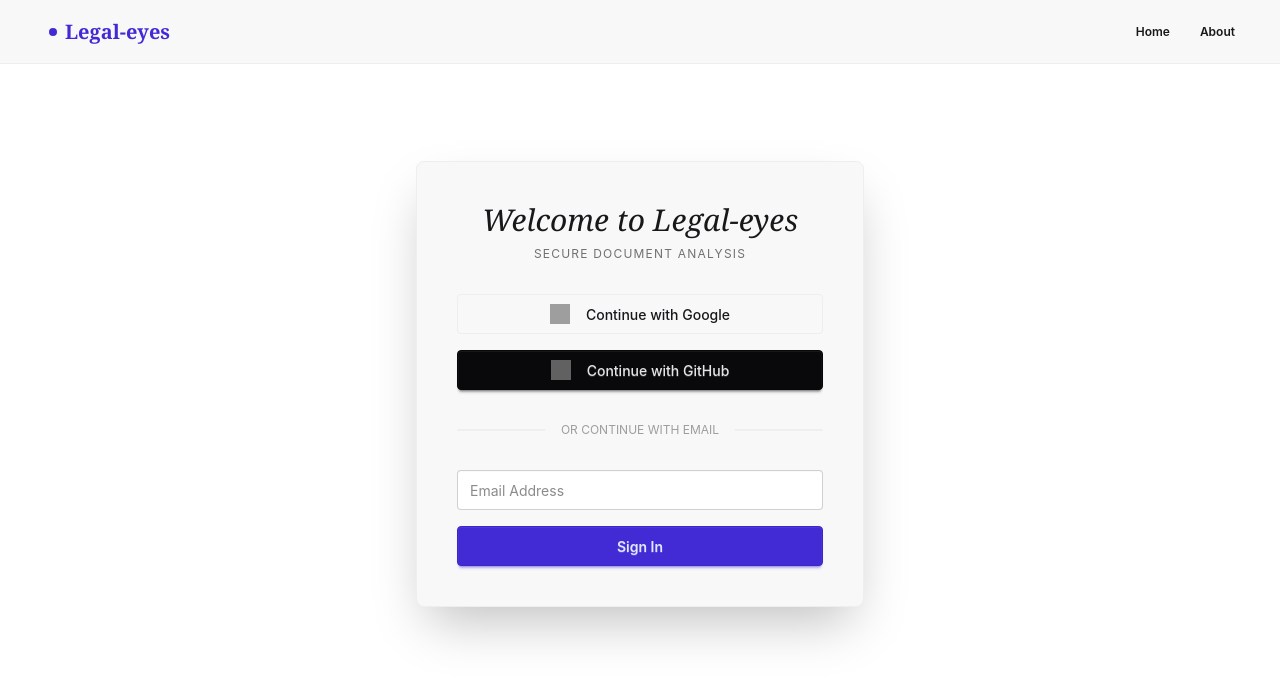
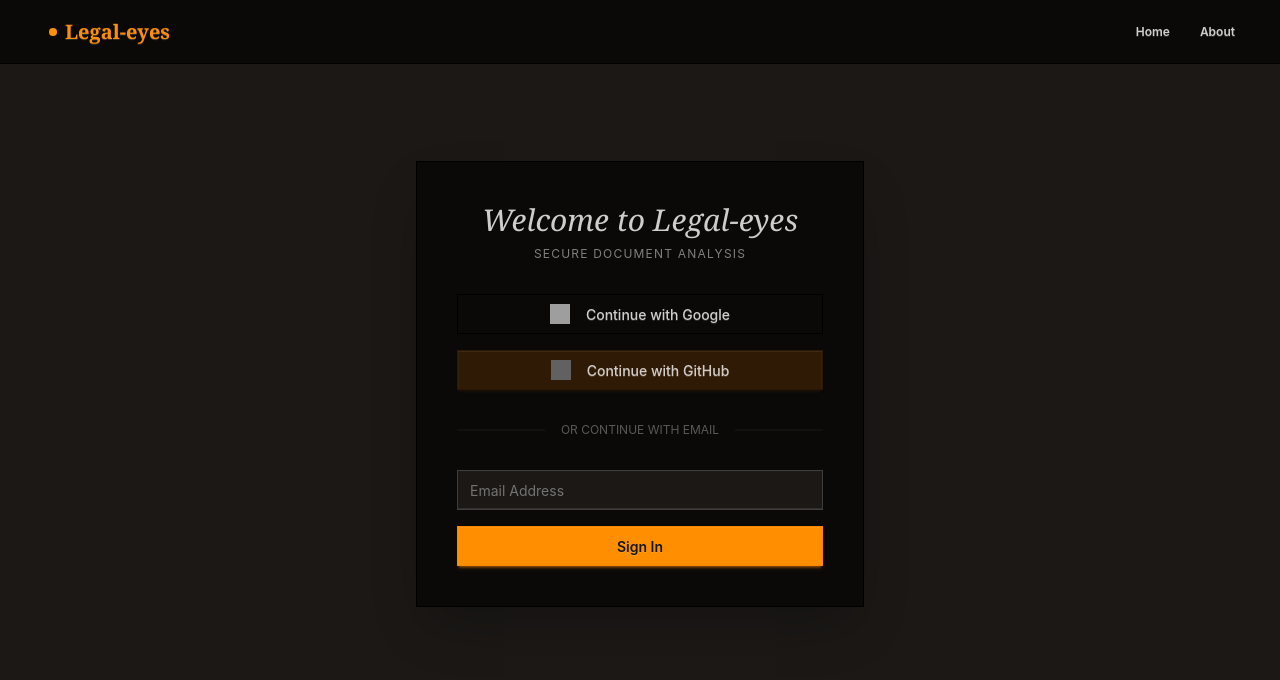
Before and after one commit to Zunaid-s/Legal-Eyes, a React (Vite) app in the folder Frontend/: page /auth in a window 1280 px wide. Shown: the top 680 px of the page. Built offline with nearby package versions, Linux system fonts and the light colour scheme; grey boxes are pictures that could not be loaded.

Commit message:
Restore frontend fixes: Halloween theme and rectangular FAB

```diff
--- a/Frontend/index.html
+++ b/Frontend/index.html
@@ -1,5 +1,5 @@
 <!doctype html>
-<html data-theme="night" lang="en">
+<html data-theme="halloween" lang="en">
   <head>
     <meta charset="UTF-8" />
     <link rel="icon" type="image/svg+xml" href="/favicon.svg" />
--- a/Frontend/src/components/Documentchat.jsx
+++ b/Frontend/src/components/Documentchat.jsx
@@ -5,72 +5,74 @@ import BASE_URL from '../services/api';
 export default function DocumentChat({ documentId, authToken, showToast }) {
   const [messages, setMessages] = useState([{ role: 'ai', text: "I'm ready. You can type or click the mic to speak!" }]);
   const [input, setInput] = useState('');
+  const [interimInput, setInterimInput] = useState('');
   const [loading, setLoading] = useState(false);
   const [isListening, setIsListening] = useState(false);
+  const [isOpen, setIsOpen] = useState(false);
 
-  // Use a ref to store the recognition object to prevent re-renders from killing it
   const recognitionRef = useRef(null);
+  const chatEndRef = useRef(null);
+
+  const scrollToBottom = () => {
+    chatEndRef.current?.scrollIntoView({ behavior: "smooth" });
+  };
+
+  useEffect(() => {
+    scrollToBottom();
+  }, [messages, interimInput]);
 
   useEffect(() => {
     const SpeechRecognition = window.SpeechRecognition || window.webkitSpeechRecognition;
-    if (!SpeechRecognition) {
-      console.error("Browser does not support Speech Recognition.");
-      return;
-    }
+    if (!SpeechRecognition) return;
 
     const recognition = new SpeechRecognition();
-    recognition.continuous = false; // Only listen for one phrase
-    recognition.interimResults = false;
+    recognition.continuous = true;
+    recognition.interimResults = true;
     recognition.lang = 'en-US';
 
     recognition.onstart = () => setIsListening(true);
+    recognition.onresult = (event) => {
+      let interim = '';
+      for (let i = event.resultIndex; i < event.results.length; ++i) {
+        if (event.results[i].isFinal) {
+          setInput(prev => prev + event.results[i][0].transcript);
+        } else {
+          interim += event.results[i][0].transcript;
+        }
+      }
+      setInterimInput(interim);
+    };
+    recognition.onerror = () => setIsListening(false);
+    recognition.onend = () => setIsListening(false);
+    recognitionRef.current = recognition;
+  }, []);
 
-    recognition.onresult = (event) => {
-      const transcript = event.results[0][0].transcript;
-      setInput(transcript);
-      setIsListening(false);
-    };
-
-    recognition.onerror = (event) => {
-      console.error("Speech Error:", event.error);
-      setIsListening(false);
-      if (event.error === 'not-allowed') {
-        showToast("Microphone access denied. Please enable it in browser settings.");
+  const toggleListen = () => {
+    if (!recognitionRef.current) {
+      showToast("Speech recognition not supported.");
+      return;
+    }
+    if (isListening) {
+      recognitionRef.current.stop();
+    } else {
+      setInterimInput('');
+      recognitionRef.current.start();
     }
   };
 
-    recognition.onend = () => setIsListening(false);
-    recognitionRef.current = recognition;
-  }, [showToast]);
+  const sendMessage = async (overrideText) => {
+    const textToSend = overrideText || input;
+    if (!textToSend.trim() || loading) return;
 
-  const toggleListen = () => {
-    if (!recognitionRef.current) {
-      showToast("Speech recognition is not supported in this browser.");
-      return;
-    }
-
-    if (isListening) {
-      recognitionRef.current.stop();
-    } else {
-      try {
-        recognitionRef.current.start();
-      } catch (err) {
-        // Prevents crash if start is called while already active
-        recognitionRef.current.stop();
-      }
-    }
-  };
-
-  const sendMessage = async () => {
-    if (!input.trim() || loading) return;
-    const userMessage = { role: 'user', text: input };
+    const userMessage = { role: 'user', text: textToSend };
     setMessages(prev => [...prev, userMessage]);
     setInput('');
+    setInterimInput('');
     setLoading(true);
 
     try {
       const res = await axios.post(`${BASE_URL}/api/v1/documents/${documentId}/query`,
-        { question: input },
+        { question: textToSend },
         { headers: { Authorization: `Bearer ${authToken}` } }
       );
       setMessages(prev => [...prev, { role: 'ai', text: res.data.answer }]);
@@ -82,54 +84,85 @@ export default function DocumentChat({ documentId, authToken, showToast }) {
   };
 
   return (
-    <div className="card bg-base-200 border border-base-300 shadow-xl h-[500px] flex flex-col overflow-hidden">
+    <div className="drawer drawer-end z-50">
+      <input
+        id="chat-drawer"
+        type="checkbox"
+        className="drawer-toggle"
+        checked={isOpen}
+        onChange={(e) => setIsOpen(e.target.checked)}
+      />
+
+      {/* FAB Trigger Button */}
+      <div className="drawer-content">
+        <label
+          htmlFor="chat-drawer"
+          className="fixed bottom-6 right-6 btn btn-primary btn-md shadow-2xl rounded-none border-2 border-primary uppercase font-bold tracking-widest px-6 h-auto py-4 z-40"
+        >
+          Ask questions about this document
+        </label>
+      </div>
+
+      {/* Sidebar Drawer */}
+      <div className="drawer-side">
+        <label htmlFor="chat-drawer" className="drawer-overlay"></label>
+        <div className={`menu p-0 w-80 md:w-96 min-h-full bg-base-200 text-base-content flex flex-col shadow-2xl transition-transform duration-300 ease-in-out transform ${isOpen ? 'translate-x-0' : 'translate-x-full'} absolute right-0`}>
+
+          {/* Header */}
           <div className="p-4 border-b border-base-300 bg-base-300/50 flex justify-between items-center">
             <h3 className="font-serif font-bold italic flex items-center gap-2">
               <span className="text-primary text-xs">●</span> AI Assistant
             </h3>
-        {isListening && (
-          <div className="flex items-center gap-2">
-            <span className="relative flex h-2 w-2">
-              <span className="animate-ping absolute inline-flex h-full w-full rounded-full bg-error opacity-75"></span>
-              <span className="relative inline-flex rounded-full h-2 w-2 bg-error"></span>
-            </span>
-            <span className="text-[10px] font-bold text-error uppercase tracking-tighter">Listening</span>
-          </div>
-        )}
+            <button className="btn btn-ghost btn-sm btn-square" onClick={() => setIsOpen(false)}>✕</button>
           </div>
 
+          {/* Messages */}
           <div className="flex-1 overflow-y-auto p-4 space-y-4">
             {messages.map((m, i) => (
               <div key={i} className={`chat ${m.role === 'ai' ? 'chat-start' : 'chat-end'}`}>
-            <div className={`chat-bubble text-sm ${m.role === 'ai' ? 'chat-bubble-primary shadow-md' : 'chat-bubble-ghost bg-base-300'}`}>
+                <div className={`chat-bubble rounded-none text-sm ${m.role === 'ai' ? 'chat-bubble-primary shadow-md' : 'chat-bubble-neutral bg-base-300'}`}>
                   {m.text}
                 </div>
               </div>
             ))}
+            {interimInput && (
+              <div className="chat chat-end">
+                <div className="chat-bubble rounded-none text-sm bg-base-300 opacity-70 italic">
+                  {interimInput}
+                </div>
+              </div>
+            )}
+            <div ref={chatEndRef} />
           </div>
 
+          {/* Input Area */}
           <div className="p-4 bg-base-100 border-t border-base-300">
-        <div className="flex gap-2 items-center bg-base-200 rounded-2xl p-1 pr-2 border border-transparent focus-within:border-primary transition-colors">
+            <div className="flex flex-col gap-2">
+              <div className="flex gap-2 items-center bg-base-200 p-1 border border-base-300 focus-within:border-primary">
                 <button
                   onClick={toggleListen}
-            className={`btn btn-circle btn-ghost btn-sm ${isListening ? 'text-error' : 'opacity-40 hover:opacity-100'}`}
+                  className={`btn btn-square btn-ghost btn-sm rounded-none ${isListening ? 'text-error animate-pulse' : 'opacity-40 hover:opacity-100'}`}
                 >
-            {isListening ? (
-              <svg xmlns="http://www.w3.org/2000/svg" className="h-5 w-5" fill="none" viewBox="0 0 24 24" stroke="currentColor"><path strokeLinecap="round" strokeLinejoin="round" strokeWidth="2" d="M21 12a9 9 0 11-18 0 9 9 0 0118 0z" /><path strokeLinecap="round" strokeLinejoin="round" strokeWidth="2" d="M9 10a1 1 0 011-1h4a1 1 0 011 1v4a1 1 0 01-1 1H10a1 1 0 01-1-1v-4z" /></svg>
-            ) : (
                   <svg xmlns="http://www.w3.org/2000/svg" className="h-5 w-5" fill="none" viewBox="0 0 24 24" stroke="currentColor"><path strokeLinecap="round" strokeLinejoin="round" strokeWidth="2" d="M19 11a7 7 0 01-7 7m0 0a7 7 0 01-7-7m7 7v4m0 0H8m4 0h4m-4-8a3 3 0 01-3-3V5a3 3 0 116 0v6a3 3 0 01-3 3z" /></svg>
-            )}
                 </button>
 
                 <input
-            className="input input-ghost w-full focus:bg-transparent text-sm h-10"
-            placeholder={isListening ? "Listening... Speak clearly" : "Type a question..."}
+                  className="input input-ghost w-full focus:bg-transparent text-sm h-10 rounded-none px-2"
+                  placeholder={isListening ? "Listening..." : "Type a question..."}
                   value={input}
                   onChange={(e) => setInput(e.target.value)}
                   onKeyDown={(e) => e.key === 'Enter' && sendMessage()}
                 />
-
-          <button className="btn btn-primary btn-sm rounded-xl h-8 min-h-0" onClick={sendMessage}>Send</button>
+              </div>
+              <button
+                className="btn btn-primary btn-sm rounded-none w-full"
+                onClick={() => sendMessage()}
+                disabled={loading}
+              >
+                {loading ? <span className="loading loading-spinner loading-xs"></span> : "Send Message"}
+              </button>
+            </div>
+          </div>
         </div>
       </div>
     </div>
--- a/Frontend/src/index.css
+++ b/Frontend/src/index.css
@@ -3,36 +3,11 @@
 
 
 @plugin "daisyui/theme" {
-  name: "luxury";
-  default: false;
-  prefersdark: false;
-  color-scheme: "dark";
-  --color-base-100: oklch(14.076% 0.004 285.822);
-  --color-base-200: oklch(20.219% 0.004 308.229);
-  --color-base-300: oklch(23.219% 0.004 308.229);
-  --color-base-content: oklch(75.687% 0.123 76.89);
-  --color-primary: oklch(100% 0 0);
-  --color-primary-content: oklch(20% 0 0);
-  --color-secondary: oklch(27.581% 0.064 261.069);
-  --color-secondary-content: oklch(85.516% 0.012 261.069);
-  --color-accent: oklch(36.674% 0.051 338.825);
-  --color-accent-content: oklch(87.334% 0.01 338.825);
-  --color-neutral: oklch(24.27% 0.057 59.825);
-  --color-neutral-content: oklch(93.203% 0.089 90.861);
-  --color-info: oklch(79.061% 0.121 237.133);
-  --color-info-content: oklch(15.812% 0.024 237.133);
-  --color-success: oklch(78.119% 0.192 132.154);
-  --color-success-content: oklch(15.623% 0.038 132.154);
-  --color-warning: oklch(86.127% 0.136 102.891);
-  --color-warning-content: oklch(17.225% 0.027 102.891);
-  --color-error: oklch(71.753% 0.176 22.568);
-  --color-error-content: oklch(14.35% 0.035 22.568);
-  --radius-selector: 1rem;
-  --radius-field: 0.5rem;
-  --radius-box: 1rem;
-  --size-selector: 0.25rem;
-  --size-field: 0.25rem;
-  --border: 1px;
-  --depth: 1;
-  --noise: 0;
+  name: "halloween";
+  default: true;
+  prefersdark: true;
+  --radius-btn: 0rem;
+  --radius-box: 0rem;
+  --radius-field: 0rem;
+  --radius-selector: 0rem;
 }
--- a/Frontend/src/pages/Summary.jsx
+++ b/Frontend/src/pages/Summary.jsx
@@ -101,7 +101,7 @@ export default function Summary({ analysisData, authToken }) {
         </main>
 
         {/* RIGHT COLUMN: AI Chatbox (4 Cols) */}
-        <aside className="lg:col-span-4 sticky top-10">
+        <aside className="lg:col-span-4">
           <DocumentChat documentId={analysisData?._id} authToken={authToken} />
         </aside>
       </div>
--- a/Frontend/src/pages/UploadPage.jsx
+++ b/Frontend/src/pages/UploadPage.jsx
@@ -24,12 +24,11 @@ export default function UploadPage({ authToken, showToast, onAnalysisComplete })
     setAnalyzing(true);
 
     const formData = new FormData();
-
-  // FIX: Key must be 'document' to match backend's upload.single('document')
+    // Key must be 'document' to match backend's upload.single('document')
     formData.append('document', currentFile);
 
     try {
-    // FIX: URL must match app.post('/api/v1/analyze', ...) in index.js
+      // URL must match app.post('/api/v1/analyze', ...) in index.js
       const res = await axios.post(`${BASE_URL}/api/v1/analyze`, formData, {
         headers: {
           'Content-Type': 'multipart/form-data',
--- a/Frontend/src/services/api.js
+++ b/Frontend/src/services/api.js
@@ -2,8 +2,7 @@ const BASE_URL = 'http://localhost:5000';
 
 // Uploading document for analysis
 export const uploadDocument = async (formData, token) => {
-  // Use the exact versioned endpoint
-  const res = await fetch(`${BASE_URL}/api/v1/documents/analyze`, {
+  const res = await fetch(`${BASE_URL}/api/v1/analyze`, {
     method: 'POST',
     headers: {
       // Do NOT set Content-Type for FormData; fetch sets it automatically
```
Also changed, not shown: 1 other file (tests, documents, lock files or other folders). Lines whose indentation alone changed are shown as unchanged.
